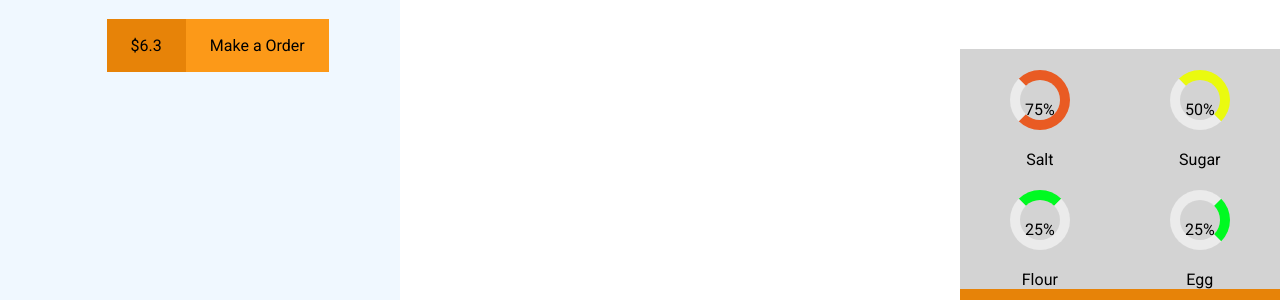
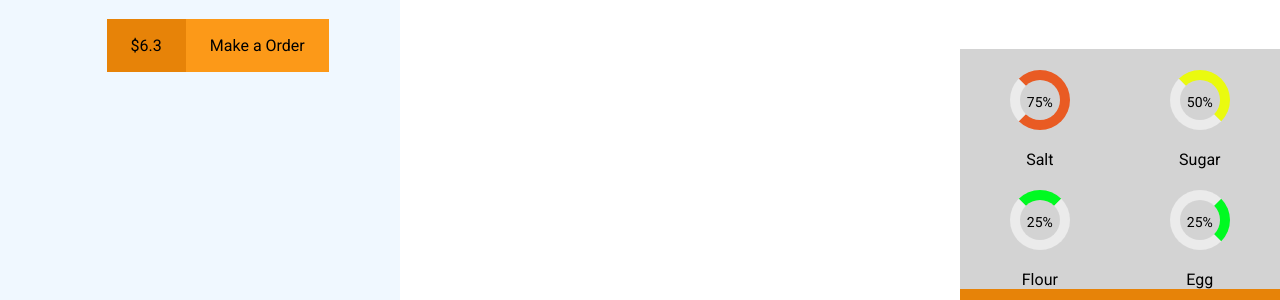
Before and after one commit to TopekJS/bakedBread, a plain HTML site: page index.html in a window 1280 px wide. Shown: the part 316-616 px from the top of the page. Drawn offline with Linux system fonts and the light colour scheme.

Commit message:
edit style.css

```diff
--- a/style.css
+++ b/style.css
@@ -155,7 +155,9 @@ li a{
     height: 60px;
     border-radius: 100%;
     text-align: center;
-    line-height: 60px;
+    line-height: 45px;
+    font-size: 14px;
+    font-weight: 400;
 }
 .btn-view {
     display: flex;
```
